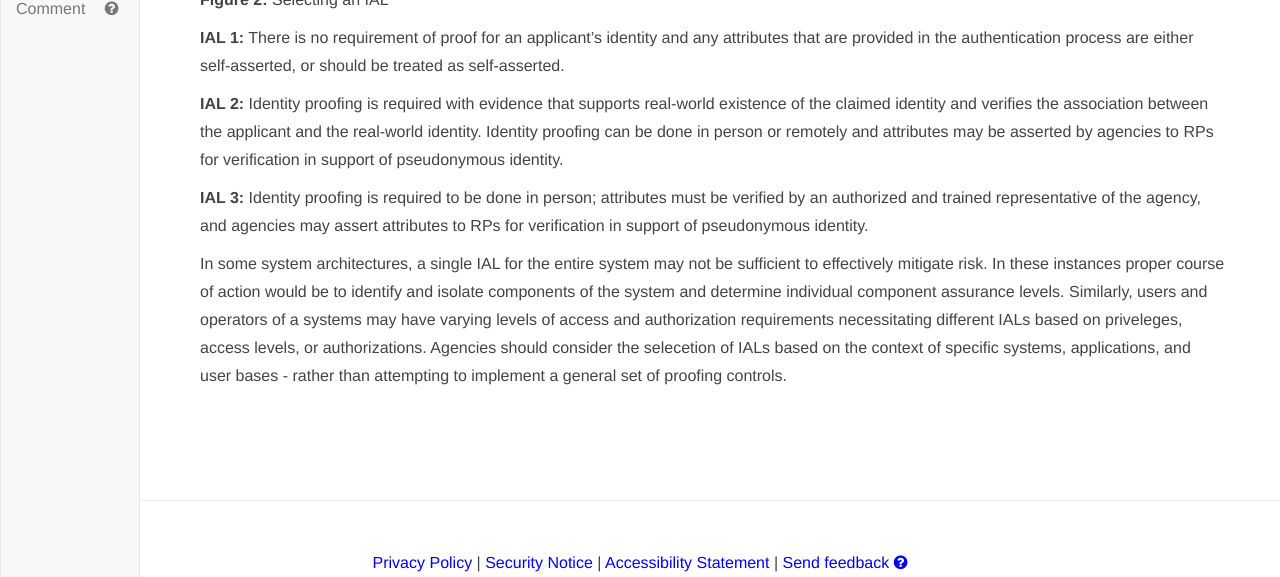
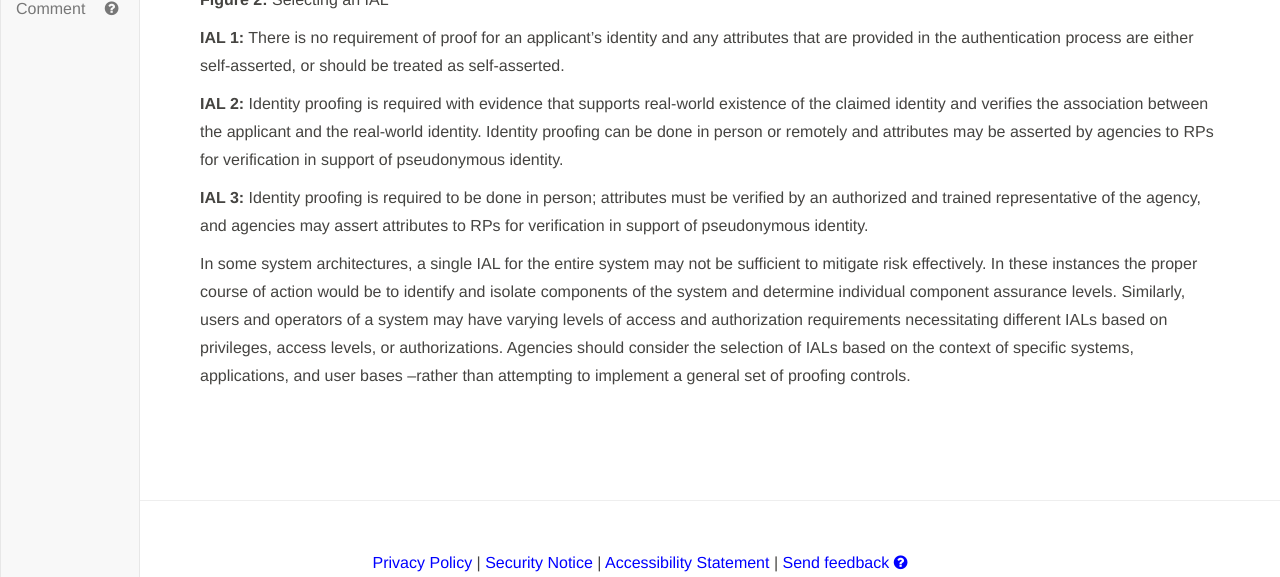
Before and after one commit to tridentity/800-63A-ImplGuide, a Jekyll site: the page built from 2_Identity-Assurance-Levels-and-Risk-Management.md, in a window 1280 px wide and 900 px high, scrolled down 612 px, cut to the strip 323-900 px from the top of the window. Built offline with Jekyll 4.4.1, drawn with Linux system fonts in a browser that asks for light colours; our own code applies the rules of GitHub Pages for plain Markdown files.

Commit message:
Update 2_Identity-Assurance-Levels-and-Risk-Management.md

```diff
--- a/2_Identity-Assurance-Levels-and-Risk-Management.md
+++ b/2_Identity-Assurance-Levels-and-Risk-Management.md
@@ -20,4 +20,4 @@ NIST SP 800-63-3 includes a sample process flow for selection of identity assura
 
 **IAL 3:** Identity proofing is required to be done in person; attributes must be verified by an authorized and trained representative of the agency, and agencies may assert attributes to RPs for verification in support of pseudonymous identity.
 
-In some system architectures, a single IAL for the entire system may not be sufficient to effectively mitigate risk. In these instances  proper course of action would be to identify and isolate components of the system and determine individual component assurance levels. Similarly, users and operators of a systems may have varying levels of access and authorization requirements necessitating different IALs based on priveleges, access levels, or authorizations. Agencies should consider the selecetion of IALs based on the context of specific systems, applications, and user bases - rather than attempting to implement a general set of proofing controls.
+In some system architectures, a single IAL for the entire system may not be sufficient to mitigate risk effectively. In these instances  the proper course of action would be to identify and isolate components of the system and determine individual component assurance levels. Similarly, users and operators of a system may have varying levels of access and authorization requirements necessitating different IALs based on privileges, access levels, or authorizations. Agencies should consider the selection of IALs based on the context of specific systems, applications, and user bases --rather than attempting to implement a general set of proofing controls.
```
